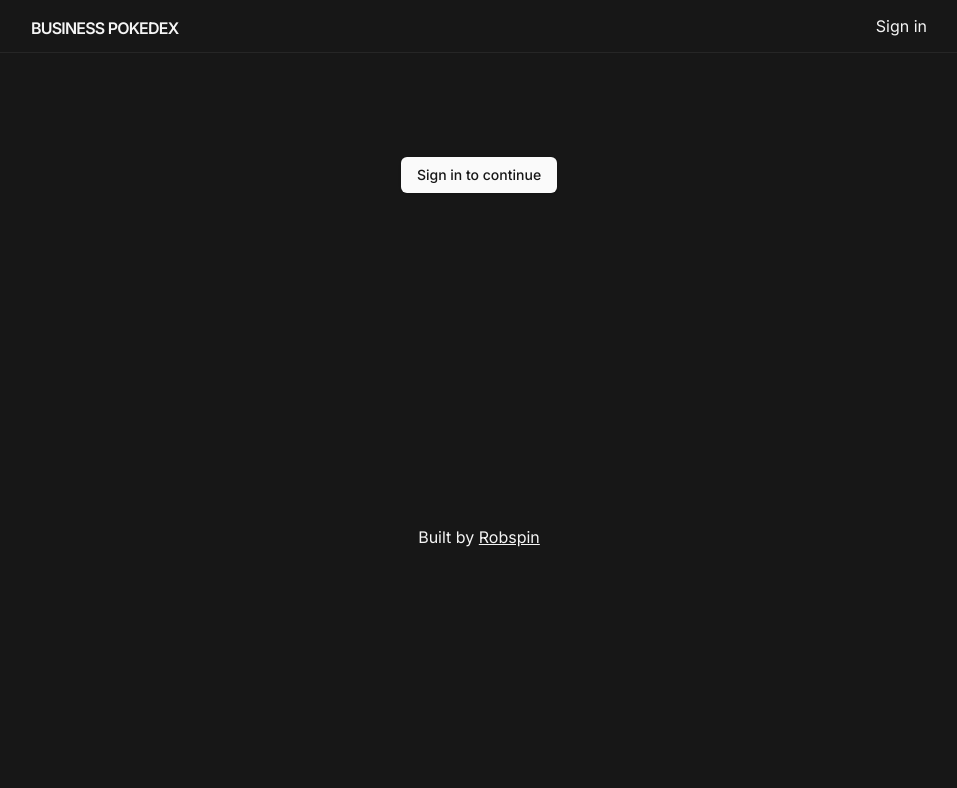
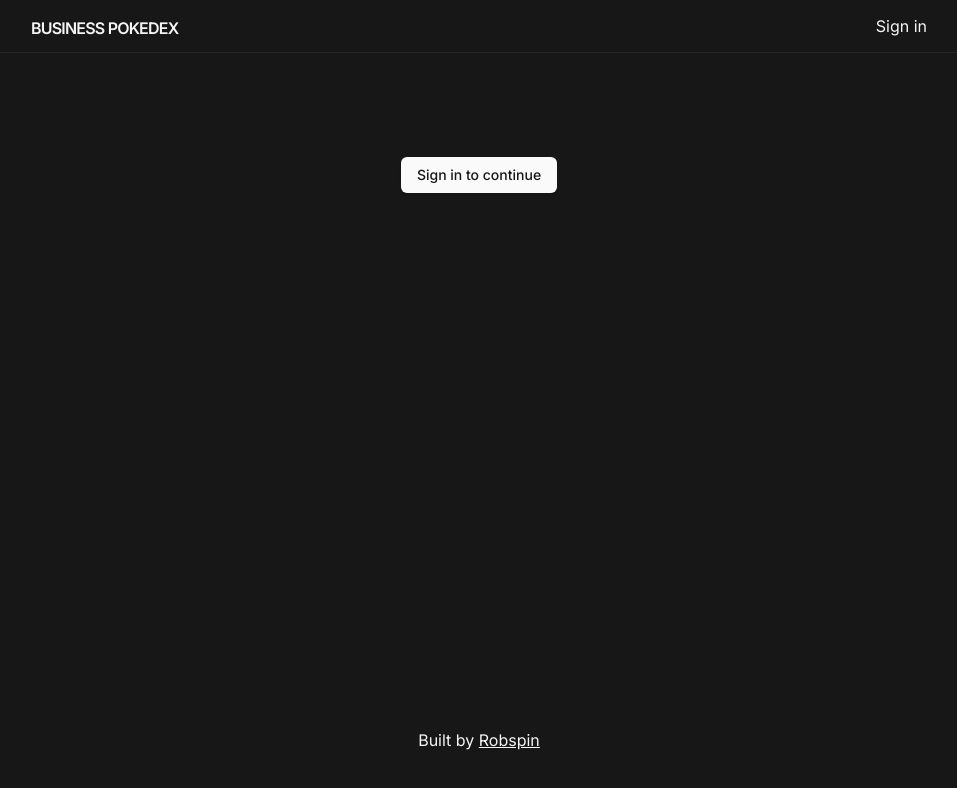
Before and after one commit to Robspin/next-business-pokedex, a Next.js app: page / in a window 1280 px wide. Shown: the top 788 px of the page, without its empty margins (161-1118 px from the left). Built offline with nearby package versions, Linux system fonts and the light colour scheme; no server answers; the database is empty.

Commit message:
updated the layout and readme

```diff
--- a/src/app/layout.tsx
+++ b/src/app/layout.tsx
@@ -23,7 +23,7 @@ export default function RootLayout({ children }: { children: React.ReactNode })
       <ClerkProvider>
           <html lang="en" className="dark">
           <body
-              className={`${inter.className} w-full flex flex-col lg:items-center overflow-y-scroll dark:bg-neutral-900 dark:text-neutral-100`}>
+              className={`${inter.className} min-h-screen w-full flex flex-col lg:items-center overflow-y-scroll dark:bg-neutral-900 dark:text-neutral-100`}>
               <link rel="icon" href="/favicon-pikachu.ico" sizes="any"/>
               <div className="w-full border-b dark:border-neutral-800 flex justify-center">
                   <nav
@@ -43,7 +43,7 @@ export default function RootLayout({ children }: { children: React.ReactNode })
                   {children}
                   <Toaster/>
               </div>
-              <footer className="h-40 flex justify-center items-center w-full mt-40">
+              <footer className="py-12 mt-auto flex justify-center items-center w-full">
                   <p>Built by <a href="https://github.com/Robspin" target="_blank" className="underline">Robspin</a></p>
               </footer>
           </body>
```
Also changed, not shown: todo.txt, 1 other file (tests, documents, lock files or other folders).
